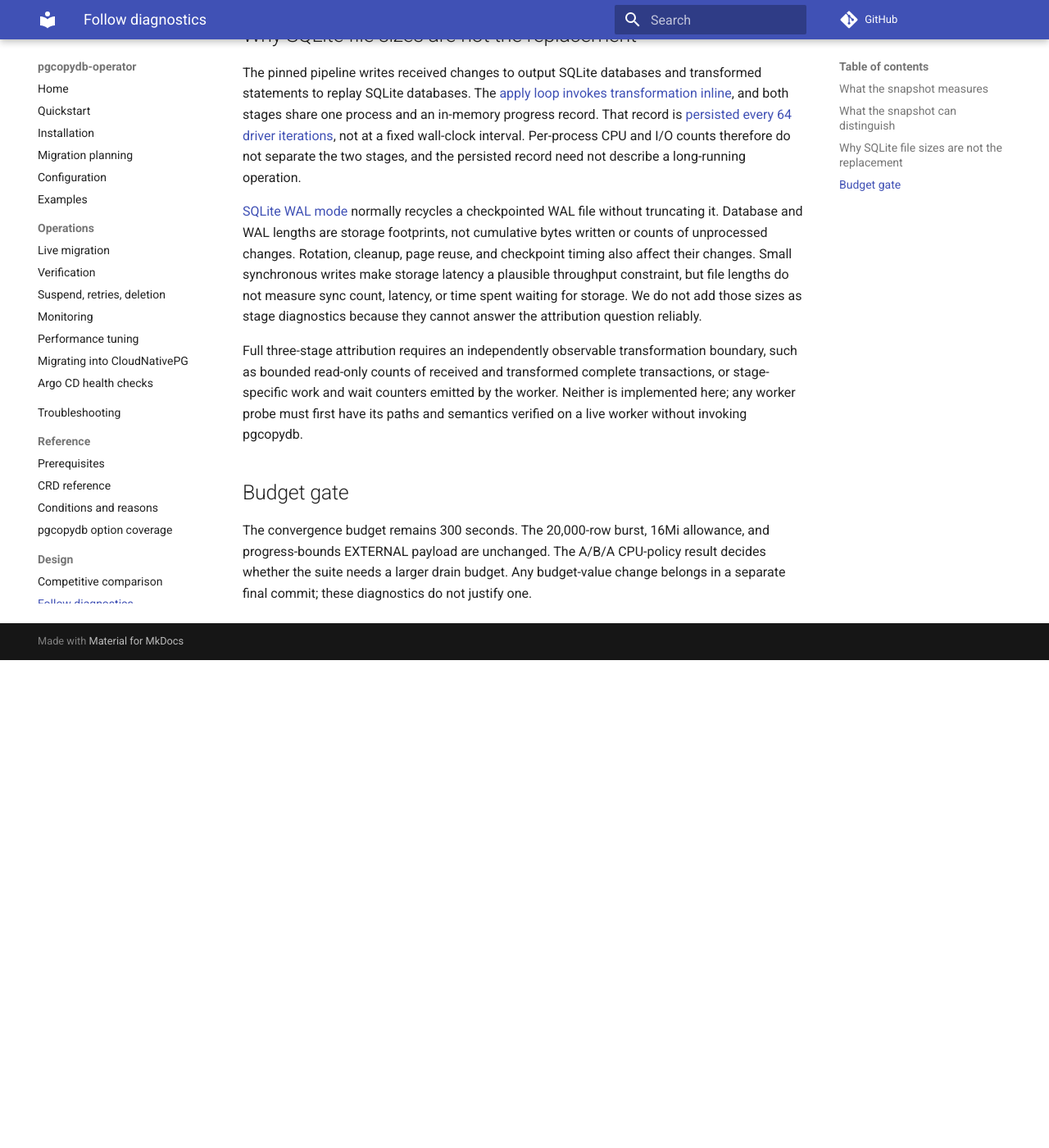
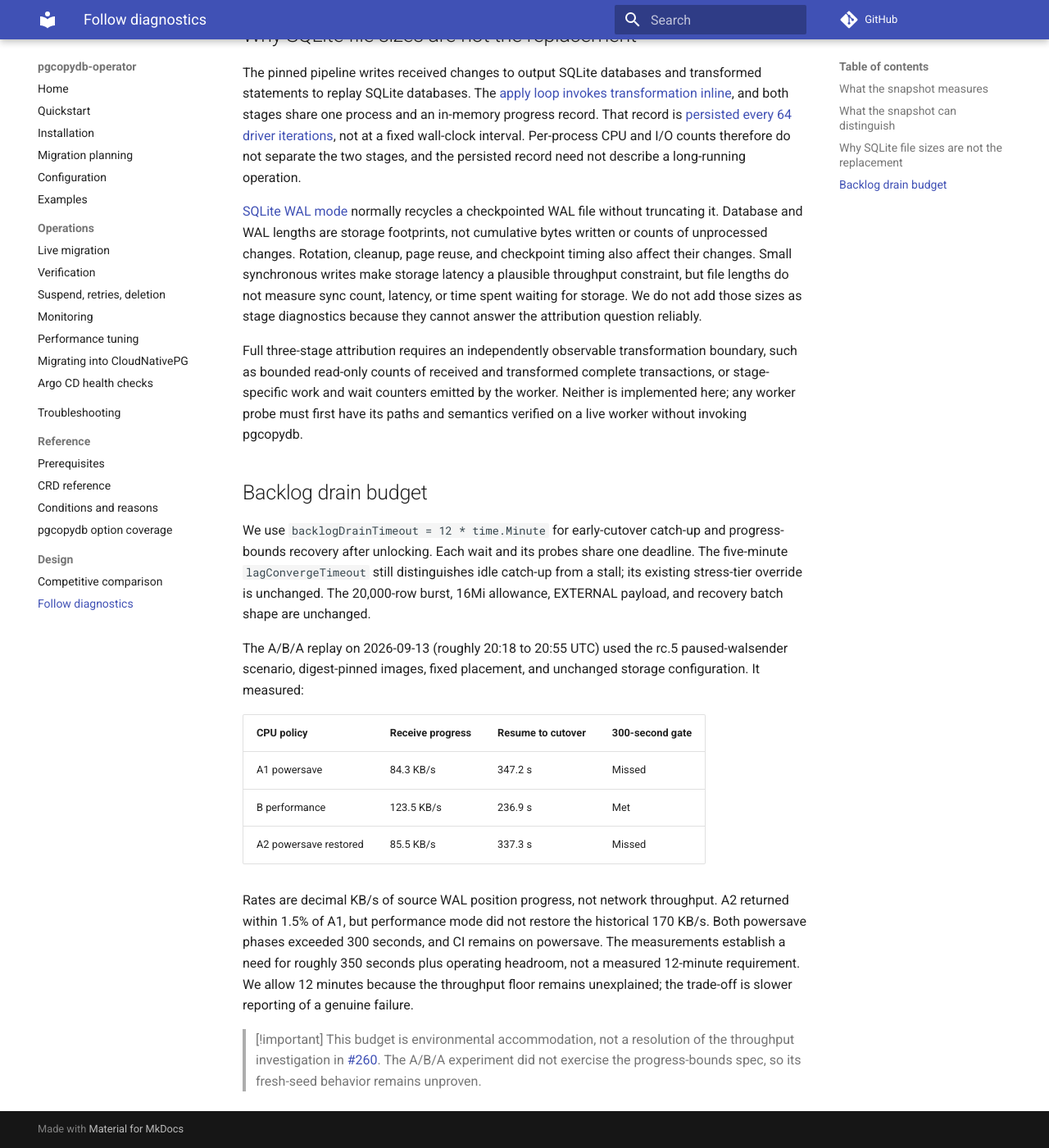
Before and after one commit to ydixken/pgcopydb-operator, an MkDocs documentation site: the page built from docs/design/follow-diagnostics.md, in a window 1280 px wide and 1400 px high, scrolled down 1167 px. Shown: the whole window at 82% size. Built offline with MkDocs 1.6.1 and Material for MkDocs 9.7.7, drawn with Linux system fonts in a browser that asks for light colours; comment, search, counter and statistics services are not loaded; before the commit the page ends 1972 px from its top, so only the background shows below that; some of the changed text lies outside the part shown.

Commit message:
test(e2e): allow powersave backlog drain headroom

```diff
--- a/docs/design/follow-diagnostics.md
+++ b/docs/design/follow-diagnostics.md
@@ -1,7 +1,7 @@
 # Follow diagnostics
 
 The early-cutover E2E spec samples source replication feedback and the target marker-row count roughly every 30 seconds after resuming its paused sender.
-Sampling stops when cutover starts or the existing convergence deadline expires.
+Sampling stops when cutover starts or the 12-minute backlog drain deadline expires.
 A snapshot shares a two-second probe budget, capped by the remaining deadline, and each SQL statement has a one-second timeout.
 Delayed polls skip missed intervals rather than issuing catch-up probes.
 
@@ -50,9 +50,28 @@ We do not add those sizes as stage diagnostics because they cannot answer the at
 Full three-stage attribution requires an independently observable transformation boundary, such as bounded read-only counts of received and transformed complete transactions, or stage-specific work and wait counters emitted by the worker.
 Neither is implemented here; any worker probe must first have its paths and semantics verified on a live worker without invoking pgcopydb.
 
-## Budget gate
+## Backlog drain budget
 
-The convergence budget remains 300 seconds.
-The 20,000-row burst, 16Mi allowance, and progress-bounds EXTERNAL payload are unchanged.
-The A/B/A CPU-policy result decides whether the suite needs a larger drain budget.
-Any budget-value change belongs in a separate final commit; these diagnostics do not justify one.
+We use `backlogDrainTimeout = 12 * time.Minute` for early-cutover catch-up and progress-bounds recovery after unlocking.
+Each wait and its probes share one deadline.
+The five-minute `lagConvergeTimeout` still distinguishes idle catch-up from a stall; its existing stress-tier override is unchanged.
+The 20,000-row burst, 16Mi allowance, EXTERNAL payload, and recovery batch shape are unchanged.
+
+The A/B/A replay on 2026-09-13 (roughly 20:18 to 20:55 UTC) used the rc.5 paused-walsender scenario, digest-pinned images, fixed placement, and unchanged storage configuration.
+It measured:
+
+| CPU policy | Receive progress | Resume to cutover | 300-second gate |
+| --- | --- | --- | --- |
+| A1 powersave | 84.3 KB/s | 347.2 s | Missed |
+| B performance | 123.5 KB/s | 236.9 s | Met |
+| A2 powersave restored | 85.5 KB/s | 337.3 s | Missed |
+
+Rates are decimal KB/s of source WAL position progress, not network throughput.
+A2 returned within 1.5% of A1, but performance mode did not restore the historical 170 KB/s.
+Both powersave phases exceeded 300 seconds, and CI remains on powersave.
+The measurements establish a need for roughly 350 seconds plus operating headroom, not a measured 12-minute requirement.
+We allow 12 minutes because the throughput floor remains unexplained; the trade-off is slower reporting of a genuine failure.
+
+> [!important]
+> This budget is environmental accommodation, not a resolution of the throughput investigation in [#260](https://github.com/ydixken/pgcopydb-operator/issues/260).
+> The A/B/A experiment did not exercise the progress-bounds spec, so its fresh-seed behavior remains unproven.
```
Also changed, not shown: CONTRIBUTING.md (+2 -1 lines), tasks/todo.md (+16 -4 lines), 4 other files.
